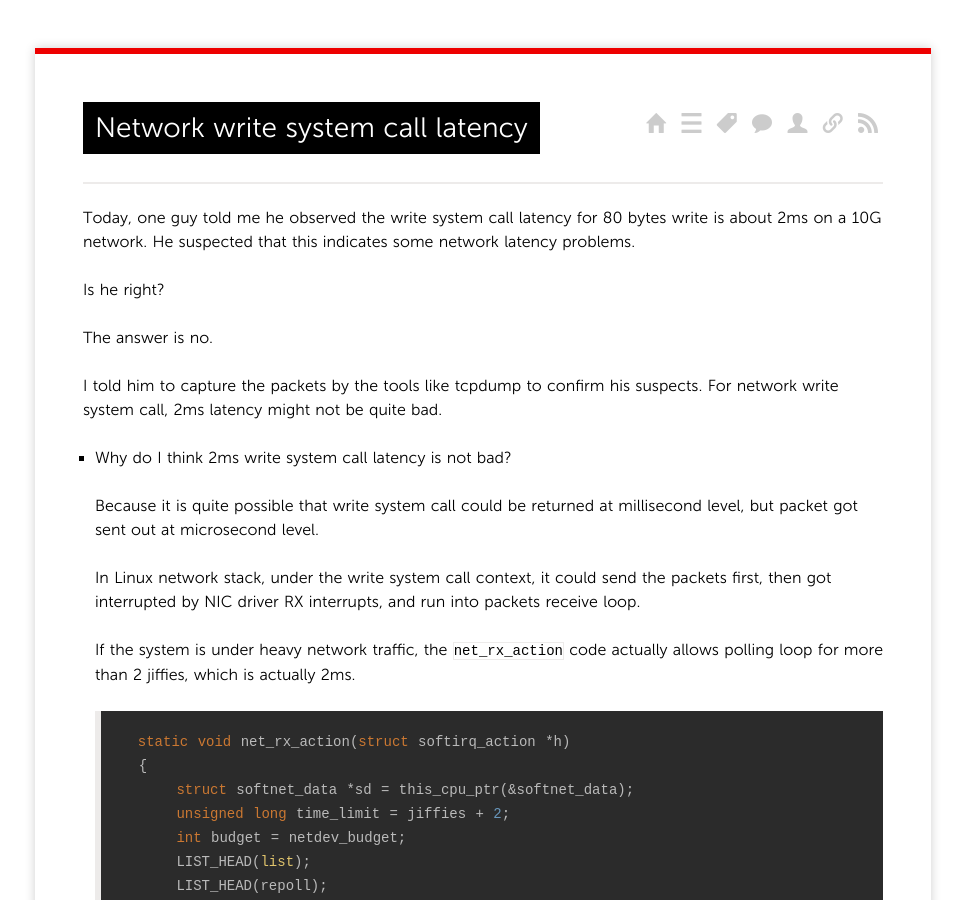
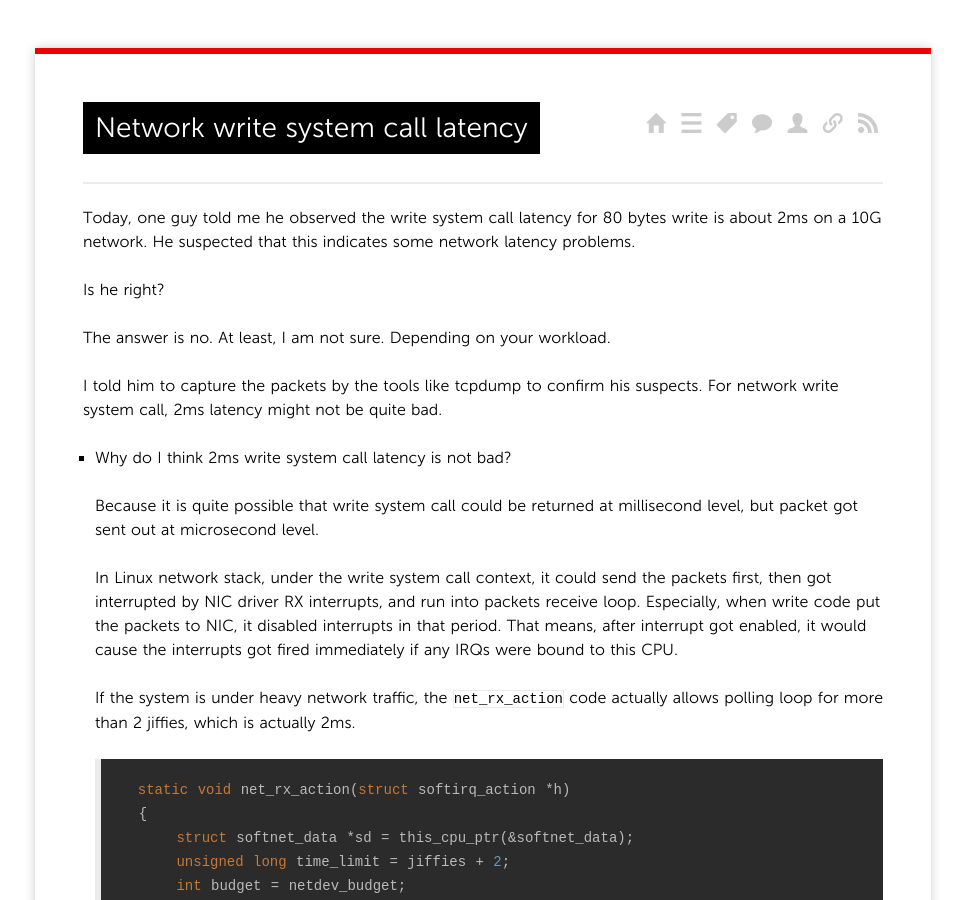
Before and after one commit to yangoliver/yangoliver.github.io, a Jekyll site: the page built from _posts/2015/2015-07-29-net-write-latency.md, in a window 1280 px wide and 900 px high. Shown: the whole window, without its empty margins (157-1122 px from the left). Built offline with Jekyll 4.4.1, drawn with Linux system fonts in a browser that asks for light colours; Markdown is read by kramdown in place of the engine named in the settings; comment, search, counter and statistics services are not loaded; some of the changed text lies outside the part shown.

Commit message:
blog update: network write system call latency
Signed-off-by: Yong Yang <yangoliver@gmail.com>

````diff
--- a/_posts/2015/2015-07-29-net-write-latency.md
+++ b/_posts/2015/2015-07-29-net-write-latency.md
@@ -12,7 +12,7 @@
 
 Is he right?
 
-The answer is no.
+The answer is no. At least, I am not sure. Depending on your workload.
 
 I told him to capture the packets by the tools like tcpdump to confirm his suspects.
 For network write system call, 2ms latency might not be quite bad.
@@ -23,7 +23,9 @@
    microsecond level.
 
    In Linux network stack, under the write system call context, it could send the packets first, then got interrupted
-   by NIC driver RX interrupts, and run into packets receive loop.
+   by NIC driver RX interrupts, and run into packets receive loop. Especially, when write code put the packets to NIC,
+   it disabled interrupts in that period. That means, after interrupt got enabled, it would cause the interrupts got fired
+   immediately if any IRQs were bound to this CPU.
 
    If the system is under heavy network traffic, the ```net_rx_action``` code actually allows polling loop for more than
    2 jiffies, which is actually 2ms.
@@ -75,6 +77,13 @@
 
 	For this reason it is quite possible that the packet is sent by write system call first at us speed.
 	But after that, write system call continue to receive the packets, and run into longer loop for packets RX handling.
+
+	Just few times of 2ms latency is not a problem. What if he saw average write system call latency is 2ms?
+
+	It is hard to say. His testing is a system wide testing, which will not only stress network stack, bust also stress
+	file system and storage IO stack. That means, if write system call got pinned by the interrupts not related to
+	network workload, he can also see this issue. In this case, it is not network problem.
+
 
 * How does the code path look like?
 
````
